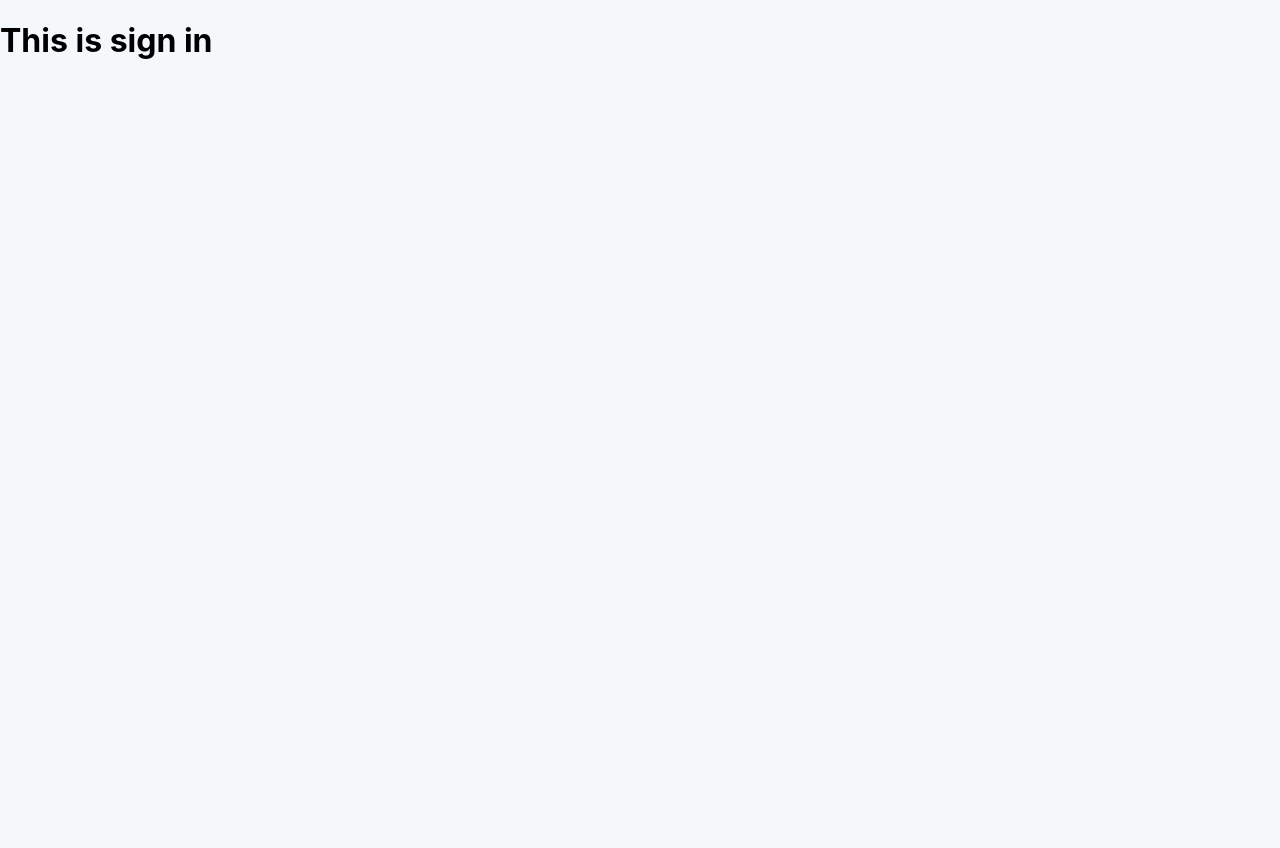
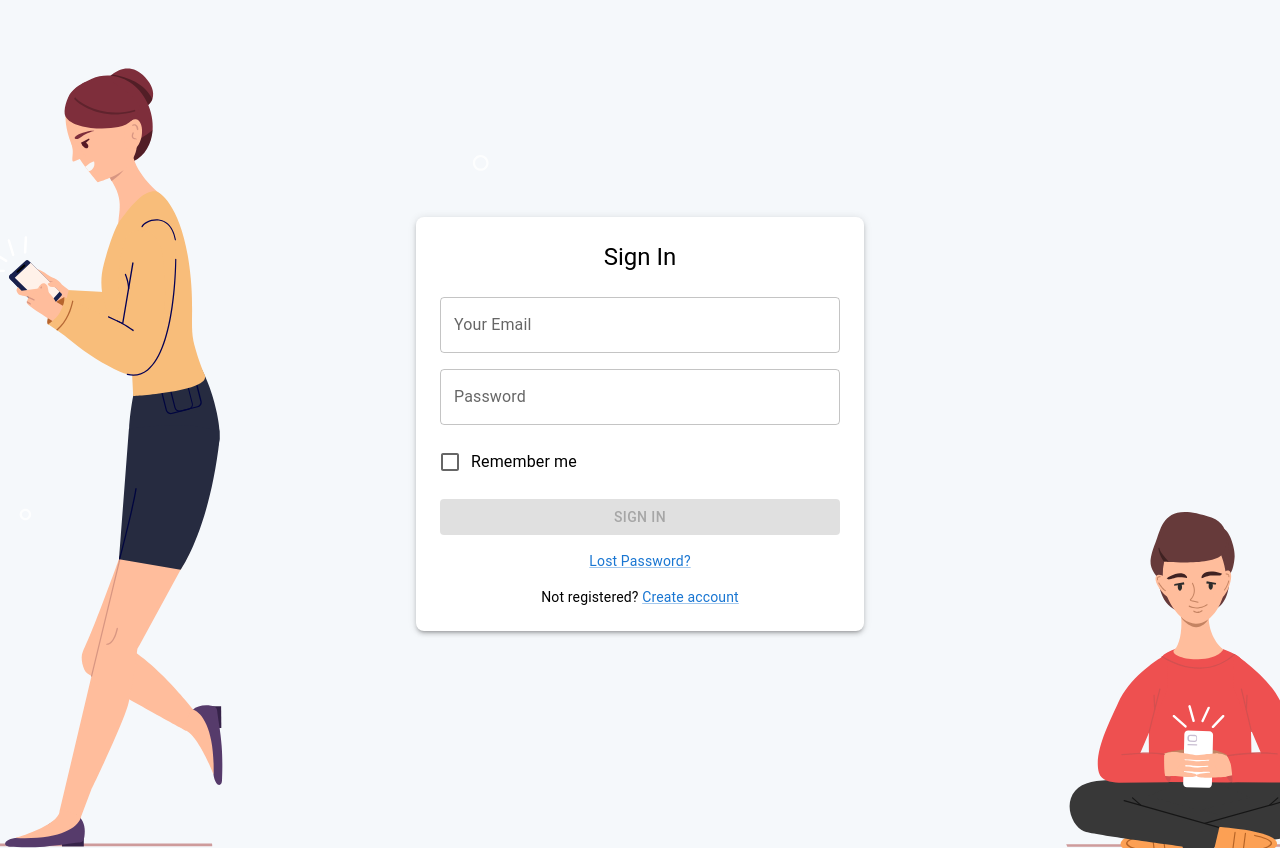
Before and after one commit to kshah3318/sharewebapp, a React (Create React App) app: page /signin in a window 1280 px wide. Before the commit the page ends 800 px from the top, so only its background shows below. Built offline with nearby package versions, Linux system fonts and the light colour scheme.

Commit message:
Completed development of Sigup form with background image

```diff
--- a/src/components/SignIn.tsx
+++ b/src/components/SignIn.tsx
@@ -1,10 +1,90 @@
-import React from "react";
+import React, { useState } from 'react';
+import { Box, Button, Checkbox, FormControlLabel, TextField, Typography, Link } from '@mui/material';
+import backgroundImage from '../assets/images/signup.svg'; // Update the path as needed
 
 const SignIn = () => {
+  const [email, setEmail] = useState('');
+  const [password, setPassword] = useState('');
+  const [rememberMe, setRememberMe] = useState(false);
 
-    return (
-        <h1>This is sign in</h1>
-    )
-}
+  const handleSignIn = () => {
+    // Handle the sign-in logic here
+    console.log('SignIn:', { email, password, rememberMe });
+  };
+
+  return (
+    <Box
+      sx={{
+        display: 'flex',
+        flexDirection: 'column',
+        alignItems: 'center',
+        justifyContent: 'center',
+        minHeight: '100vh',
+        backgroundImage: `url(${backgroundImage})`,
+        backgroundSize: 'cover',
+        backgroundPosition: 'center',
+        padding: 3,
+      }}
+    >
+      <Box
+        sx={{
+          width: '100%',
+          maxWidth: '400px',
+          backgroundColor: 'white',
+          padding: 3,
+          boxShadow: 3,
+          borderRadius: 2,
+        }}
+      >
+        <Typography variant="h5" sx={{ mb: 3, textAlign: 'center' }}>
+          Sign In
+        </Typography>
+        <TextField
+          label="Your Email"
+          variant="outlined"
+          fullWidth
+          value={email}
+          onChange={(e) => setEmail(e.target.value)}
+          sx={{ mb: 2 }}
+        />
+        <TextField
+          label="Password"
+          type="password"
+          variant="outlined"
+          fullWidth
+          value={password}
+          onChange={(e) => setPassword(e.target.value)}
+          sx={{ mb: 2 }}
+        />
+        <FormControlLabel
+          control={
+            <Checkbox
+              checked={rememberMe}
+              onChange={(e) => setRememberMe(e.target.checked)}
+            />
+          }
+          label="Remember me"
+          sx={{ mb: 2 }}
+        />
+        <Button
+          variant="contained"
+          color="primary"
+          fullWidth
+          onClick={handleSignIn}
+          disabled={!email || !password}
+          sx={{ mb: 2 }}
+        >
+          Sign In
+        </Button>
+        <Typography variant="body2" align="center" sx={{ mb: 2 }}>
+          <Link href="/forgot-password">Lost Password?</Link>
+        </Typography>
+        <Typography variant="body2" align="center">
+          Not registered? <Link href="/signup">Create account</Link>
+        </Typography>
+      </Box>
+    </Box>
+  );
+};
 
 export default SignIn;
```
